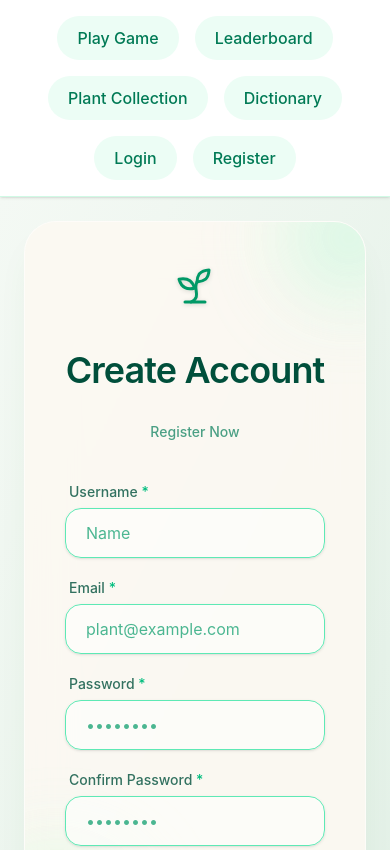
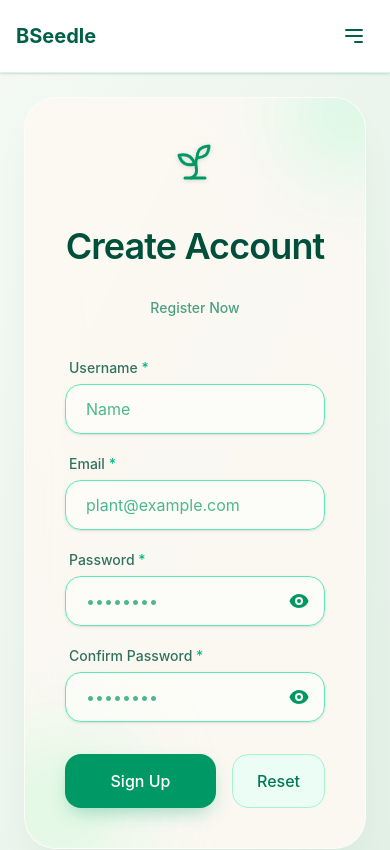
Before and after one commit to J-USTIT/Seedle, a React (Vite) app in the folder frontend/: page /register in a window 390 px wide. Shown: the top 850 px of the page. Built offline with nearby package versions, Linux system fonts and the light colour scheme; no server answers.

Commit message:
Fixed the navbar and PlantCollections responsivness then added an eye feature to show and hide password

```diff
--- a/frontend/src/components/AccountModals/AddAccountModal.jsx
+++ b/frontend/src/components/AccountModals/AddAccountModal.jsx
@@ -3,6 +3,8 @@ import { useEffect, useState } from "react";
 import { validateAddAccountForm } from "../../utils/formValidation.js";
 
 function AddAccountModal({setIsAddOpen, refetch}) {
+    const [showPassword, setShowPassword] = useState(false);
+    const [showConfirmPassword, setShowConfirmPassword] = useState(false);
 
     const [form, setForm] = useState({
         username: "",
@@ -102,12 +104,14 @@ function AddAccountModal({setIsAddOpen, refetch}) {
                 </div>
                 <div>
                     <label htmlFor="password">Password: </label>
-                    <input type="password" name="password" id="password" value={form.password} onChange={(e) => setForm({...form, password: e.target.value})} required/>
+                    <input type={showPassword ? "text" : "password"} name="password" id="password" value={form.password} onChange={(e) => setForm({...form, password: e.target.value})} required/>
+                    <button type="button" onClick={() => setShowPassword(!showPassword)} style={{ marginLeft: '5px' }}>{showPassword ? "Hide" : "Show"}</button>
                     {error.password.status && <span>{error.password.message}</span>}
                 </div>
                 <div>
                     <label htmlFor="confirmPassword">Confirm Password: </label>
-                    <input type="password" name="confirmPassword" id="confirmPassword" value={form.confirmPassword} onChange={(e) => setForm({...form, confirmPassword: e.target.value})} required/>
+                    <input type={showConfirmPassword ? "text" : "password"} name="confirmPassword" id="confirmPassword" value={form.confirmPassword} onChange={(e) => setForm({...form, confirmPassword: e.target.value})} required/>
+                    <button type="button" onClick={() => setShowConfirmPassword(!showConfirmPassword)} style={{ marginLeft: '5px' }}>{showConfirmPassword ? "Hide" : "Show"}</button>
                     {error.confirmPassword.status && <span>{error.confirmPassword.message}</span>}
                 </div>
                 <div>
--- a/frontend/src/components/NavigationBar.jsx
+++ b/frontend/src/components/NavigationBar.jsx
@@ -1,8 +1,23 @@
+import { useState } from 'react';
+
 function NavigationBar({children}) {
+    const [isOpen, setIsOpen] = useState(false);
+
     return (
         <nav className="bg-white/80 backdrop-blur-md border-b border-emerald-100 p-4 sticky top-0 z-50 shadow-sm animate-fade-in-up">
-            <div className="max-w-6xl mx-auto flex flex-wrap gap-4 items-center justify-center">
-                {children}
+            <div className="max-w-6xl mx-auto flex flex-wrap items-center justify-between">
+                <div className="font-bold text-emerald-800 text-xl">BSeedle</div>
+                <button
+                    className="md:hidden text-emerald-800 p-2 focus:outline-none"
+                    onClick={() => setIsOpen(!isOpen)}
+                >
+                    <svg className="w-6 h-6" fill="none" stroke="currentColor" viewBox="0 0 24 24" xmlns="http://www.w3.org/2000/svg">
+                        <path strokeLinecap="round" strokeLinejoin="round" strokeWidth="2" d={isOpen ? "M6 18L18 6M6 6l12 12" : "M4 6h16M4 12h16m-7 6h7"}></path>
+                    </svg>
+                </button>
+                <div className={`${isOpen ? 'flex' : 'hidden'} md:flex flex-col md:flex-row w-full md:w-auto gap-4 items-center mt-4 md:mt-0`}>
+                    {children}
+                </div>
             </div>
         </nav>
     )
--- a/frontend/src/pages/Login.jsx
+++ b/frontend/src/pages/Login.jsx
@@ -18,6 +18,7 @@ function Login() {
 
     const [errors, setErrors] = useState({});
     const [loading, setLoading] = useState(false);
+    const [showPassword, setShowPassword] = useState(false);
 
     // Handle input changes
     const handleChange = (e) => {
@@ -109,17 +110,36 @@ function Login() {
                             <label htmlFor="password" className="block text-sm font-medium text-emerald-900/80 ml-1 mb-2">
                                 Password <span className="text-emerald-500">*</span>
                             </label>
+                            <div className="relative">
                                 <input
-                                type="password"
+                                    type={showPassword ? "text" : "password"}
                                     id="password"
                                     value={formData.password}
                                     onChange={handleChange}
                                     minLength={8}
                                     maxLength={32}
                                     required
-                                className="w-full px-5 py-3.5 bg-white/50 border border-emerald-300 hover:border-emerald-400 rounded-2xl focus:outline-none focus:ring-2 focus:ring-emerald-400/50 focus:border-emerald-500 transition-all text-emerald-900 placeholder-emerald-600/70 shadow-sm"
+                                    className="w-full px-5 py-3.5 bg-white/50 border border-emerald-300 hover:border-emerald-400 rounded-2xl focus:outline-none focus:ring-2 focus:ring-emerald-400/50 focus:border-emerald-500 transition-all text-emerald-900 placeholder-emerald-600/70 shadow-sm pr-12"
                                     placeholder="••••••••"
                                 />
+                                <button
+                                    type="button"
+                                    onClick={() => setShowPassword(!showPassword)}
+                                    className="absolute inset-y-0 right-0 pr-4 flex items-center text-emerald-600 hover:text-emerald-800"
+                                >
+                                    {showPassword ? (
+                                        <svg xmlns="http://www.w3.org/2000/svg" className="h-5 w-5" viewBox="0 0 20 20" fill="currentColor">
+                                            <path fillRule="evenodd" d="M3.707 2.293a1 1 0 00-1.414 1.414l14 14a1 1 0 001.414-1.414l-1.473-1.473A10.014 10.014 0 0019.542 10C18.268 5.943 14.478 3 10 3a9.958 9.958 0 00-4.512 1.074l-1.78-1.781zm4.261 4.26l1.514 1.515a2.003 2.003 0 012.45 2.45l1.514 1.514a4 4 0 00-5.478-5.478z" clipRule="evenodd" />
+                                            <path d="M12.454 16.697L9.75 13.992a4 4 0 01-3.742-3.741L2.335 6.578A9.98 9.98 0 00.458 10c1.274 4.057 5.065 7 9.542 7 .847 0 1.669-.105 2.454-.303z" />
+                                        </svg>
+                                    ) : (
+                                        <svg xmlns="http://www.w3.org/2000/svg" className="h-5 w-5" viewBox="0 0 20 20" fill="currentColor">
+                                            <path d="M10 12a2 2 0 100-4 2 2 0 000 4z" />
+                                            <path fillRule="evenodd" d="M.458 10C1.732 5.943 5.522 3 10 3s8.268 2.943 9.542 7c-1.274 4.057-5.064 7-9.542 7S1.732 14.057.458 10zM14 10a4 4 0 11-8 0 4 4 0 018 0z" clipRule="evenodd" />
+                                        </svg>
+                                    )}
+                                </button>
+                            </div>
                         </div>
 
                         <div className="pt-2 flex gap-4 mt-2">
--- a/frontend/src/pages/Register.jsx
+++ b/frontend/src/pages/Register.jsx
@@ -16,6 +16,8 @@ function Register() {
 
     const [errors, setErrors] = useState({});
     const [loading, setLoading] = useState(false);
+    const [showPassword, setShowPassword] = useState(false);
+    const [showConfirmPassword, setShowConfirmPassword] = useState(false);
 
     // Handle input changes
     const handleChange = (e) => {
@@ -168,8 +170,9 @@ function Register() {
                             <label htmlFor="password" className="block text-sm font-medium text-emerald-900/80 ml-1 mb-1.5">
                                 Password <span className="text-emerald-500">*</span>
                             </label>
+                            <div className="relative">
                                 <input
-                                type="password"
+                                    type={showPassword ? "text" : "password"}
                                     id="password"
                                     name="password"
                                     value={formData.password}
@@ -177,11 +180,29 @@ function Register() {
                                     minLength={8}
                                     maxLength={32}
                                     required
-                                className={`w-full px-5 py-3 bg-white/50 border rounded-2xl focus:outline-none focus:ring-2 focus:ring-emerald-400/50 transition-all text-emerald-900 placeholder-emerald-600/70 shadow-sm ${
+                                    className={`w-full px-5 py-3 bg-white/50 border rounded-2xl focus:outline-none focus:ring-2 focus:ring-emerald-400/50 transition-all text-emerald-900 placeholder-emerald-600/70 shadow-sm pr-12 ${
                                         errors.password ? 'border-red-400' : 'border-emerald-300 hover:border-emerald-400'
                                     }`}
                                     placeholder="••••••••"
                                 />
+                                <button
+                                    type="button"
+                                    onClick={() => setShowPassword(!showPassword)}
+                                    className="absolute inset-y-0 right-0 pr-4 flex items-center text-emerald-600 hover:text-emerald-800"
+                                >
+                                    {showPassword ? (
+                                        <svg xmlns="http://www.w3.org/2000/svg" className="h-5 w-5" viewBox="0 0 20 20" fill="currentColor">
+                                            <path fillRule="evenodd" d="M3.707 2.293a1 1 0 00-1.414 1.414l14 14a1 1 0 001.414-1.414l-1.473-1.473A10.014 10.014 0 0019.542 10C18.268 5.943 14.478 3 10 3a9.958 9.958 0 00-4.512 1.074l-1.78-1.781zm4.261 4.26l1.514 1.515a2.003 2.003 0 012.45 2.45l1.514 1.514a4 4 0 00-5.478-5.478z" clipRule="evenodd" />
+                                            <path d="M12.454 16.697L9.75 13.992a4 4 0 01-3.742-3.741L2.335 6.578A9.98 9.98 0 00.458 10c1.274 4.057 5.065 7 9.542 7 .847 0 1.669-.105 2.454-.303z" />
+                                        </svg>
+                                    ) : (
+                                        <svg xmlns="http://www.w3.org/2000/svg" className="h-5 w-5" viewBox="0 0 20 20" fill="currentColor">
+                                            <path d="M10 12a2 2 0 100-4 2 2 0 000 4z" />
+                                            <path fillRule="evenodd" d="M.458 10C1.732 5.943 5.522 3 10 3s8.268 2.943 9.542 7c-1.274 4.057-5.064 7-9.542 7S1.732 14.057.458 10zM14 10a4 4 0 11-8 0 4 4 0 018 0z" clipRule="evenodd" />
+                                        </svg>
+                                    )}
+                                </button>
+                            </div>
                             {errors.password && <p className="text-red-500 text-xs mt-1">{errors.password}</p>}
                         </div>
 
@@ -189,8 +210,9 @@ function Register() {
                             <label htmlFor="confirmPassword" className="block text-sm font-medium text-emerald-900/80 ml-1 mb-1.5">
                                 Confirm Password <span className="text-emerald-500">*</span>
                             </label>
+                            <div className="relative">
                                 <input
-                                type="password"
+                                    type={showConfirmPassword ? "text" : "password"}
                                     id="confirmPassword"
                                     name="confirmPassword"
                                     value={formData.confirmPassword}
@@ -198,11 +220,29 @@ function Register() {
                                     minLength={8}
                                     maxLength={32}
                                     required
-                                className={`w-full px-5 py-3 bg-white/50 border rounded-2xl focus:outline-none focus:ring-2 focus:ring-emerald-400/50 transition-all text-emerald-900 placeholder-emerald-600/70 shadow-sm ${
+                                    className={`w-full px-5 py-3 bg-white/50 border rounded-2xl focus:outline-none focus:ring-2 focus:ring-emerald-400/50 transition-all text-emerald-900 placeholder-emerald-600/70 shadow-sm pr-12 ${
                                         errors.confirmPassword ? 'border-red-400' : 'border-emerald-300 hover:border-emerald-400'
                                     }`}
                                     placeholder="••••••••"
                                 />
+                                <button
+                                    type="button"
+                                    onClick={() => setShowConfirmPassword(!showConfirmPassword)}
+                                    className="absolute inset-y-0 right-0 pr-4 flex items-center text-emerald-600 hover:text-emerald-800"
+                                >
+                                    {showConfirmPassword ? (
+                                        <svg xmlns="http://www.w3.org/2000/svg" className="h-5 w-5" viewBox="0 0 20 20" fill="currentColor">
+                                            <path fillRule="evenodd" d="M3.707 2.293a1 1 0 00-1.414 1.414l14 14a1 1 0 001.414-1.414l-1.473-1.473A10.014 10.014 0 0019.542 10C18.268 5.943 14.478 3 10 3a9.958 9.958 0 00-4.512 1.074l-1.78-1.781zm4.261 4.26l1.514 1.515a2.003 2.003 0 012.45 2.45l1.514 1.514a4 4 0 00-5.478-5.478z" clipRule="evenodd" />
+                                            <path d="M12.454 16.697L9.75 13.992a4 4 0 01-3.742-3.741L2.335 6.578A9.98 9.98 0 00.458 10c1.274 4.057 5.065 7 9.542 7 .847 0 1.669-.105 2.454-.303z" />
+                                        </svg>
+                                    ) : (
+                                        <svg xmlns="http://www.w3.org/2000/svg" className="h-5 w-5" viewBox="0 0 20 20" fill="currentColor">
+                                            <path d="M10 12a2 2 0 100-4 2 2 0 000 4z" />
+                                            <path fillRule="evenodd" d="M.458 10C1.732 5.943 5.522 3 10 3s8.268 2.943 9.542 7c-1.274 4.057-5.064 7-9.542 7S1.732 14.057.458 10zM14 10a4 4 0 11-8 0 4 4 0 018 0z" clipRule="evenodd" />
+                                        </svg>
+                                    )}
+                                </button>
+                            </div>
                             {errors.confirmPassword && <p className="text-red-500 text-xs mt-1">{errors.confirmPassword}</p>}
                         </div>
 
--- a/frontend/src/styles/collection.css
+++ b/frontend/src/styles/collection.css
@@ -127,7 +127,7 @@
 
 .collection-grid {
     display: grid;
-    grid-template-columns: repeat(4, 1fr);
+    grid-template-columns: repeat(auto-fill, minmax(220px, 1fr));
     gap: 1.25rem;
 }
 
```
Also changed, not shown: 2 other files (tests, documents, lock files or other folders). Lines whose indentation alone changed are shown as unchanged.
